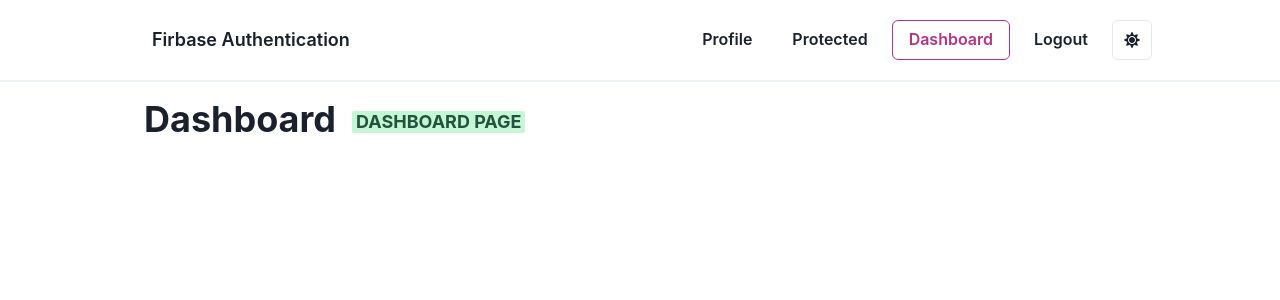
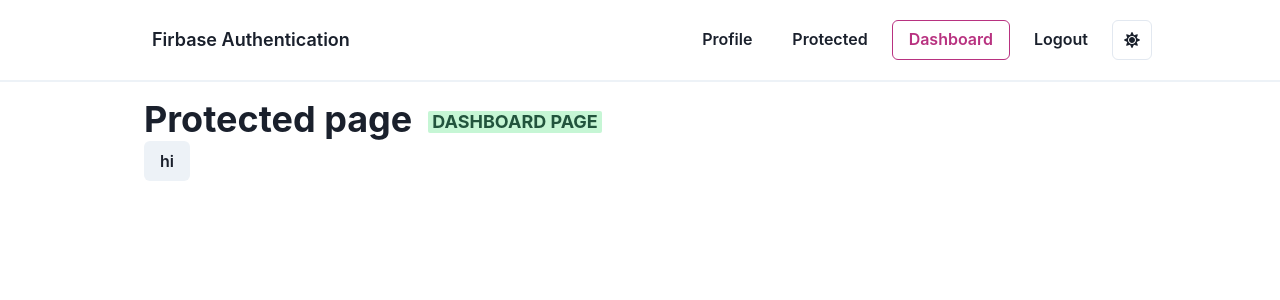
Before and after one commit to pearcircuitmike/mikelabs-drafter, a React (Create React App) app: page /dashboard-page in a window 1280 px wide. Shown: the top 300 px of the page. Built offline with nearby package versions, Linux system fonts and the light colour scheme; no server answers; sample sign-in values are in the browser's storage.

Commit message:
Test saving data
Woo!

```diff
--- a/src/pages/DashboardPage.jsx
+++ b/src/pages/DashboardPage.jsx
@@ -1,17 +1,42 @@
-import { Heading, Container, Badge } from '@chakra-ui/react'
+import { Heading, Container, Badge, Button } from '@chakra-ui/react'
 import React from 'react'
 import { Layout } from '../components/Layout'
+import { doc, addDoc, collection, serverTimestamp } from 'firebase/firestore'
+import { db } from "../utils/init-firebase"
 
 export default function DashboardPage() {
+  const handleAdd = async (e) =>{
+    e.preventDefault()
+
+    try{
+      const res = await addDoc(collection(db, "cities"),{
+        name: "Los Angeles",
+        state: "CA",
+        country: "USA",
+        timeStamp: serverTimestamp()
+      })
+    }
+    catch(err){
+      console.log(err);
+    }
+
+
+    console.log(res);
+    console.log(res.id);
+  }
+
   return (
     <Layout>
       <Heading>
-        Dashboard
+        Protected page
         <Badge colorScheme='green' fontSize='lg' mx={4}>
           Dashboard Page
         </Badge>
       </Heading>
+      <Button onClick={handleAdd}>hi</Button>
+
       <Container maxW='container.lg' overflowX='auto' py={4}></Container>
+
     </Layout>
   )
 }
--- a/src/utils/init-firebase.js
+++ b/src/utils/init-firebase.js
@@ -1,6 +1,8 @@
 // Import the functions you need from the SDKs you need
 import { initializeApp } from "firebase/app";
 import { getAuth } from 'firebase/auth';
+import { getFirestore } from 'firebase/firestore';
+
 // TODO: Add SDKs for Firebase products that you want to use
 // https://firebase.google.com/docs/web/setup#available-libraries
 
@@ -18,3 +20,4 @@ const firebaseConfig = {
 const app = initializeApp(firebaseConfig);
 
 export const auth = getAuth(app);
+export const db = getFirestore(app);
```
